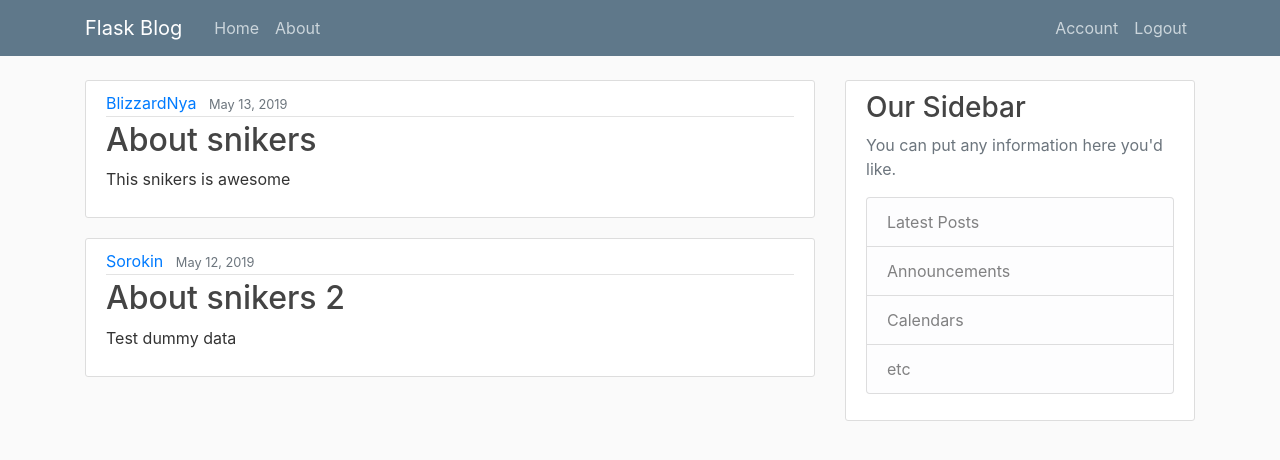
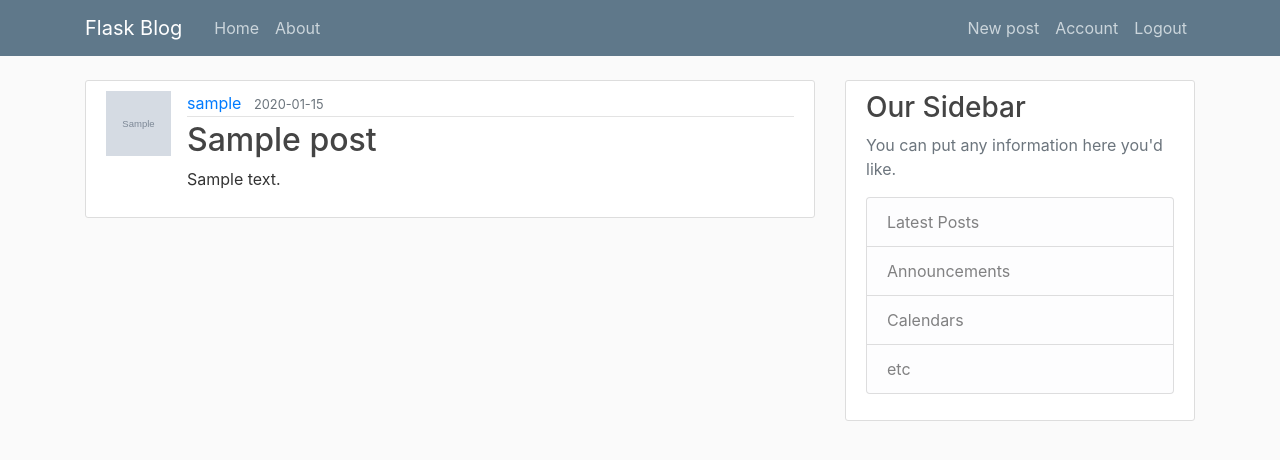
Before and after one commit to Blizzardnya/flaskblog, a Flask app: page / in a window 1280 px wide. Shown: the top 460 px of the page. Run offline with Flask 2, Linux system fonts and the light colour scheme; a user stored in the database is signed in; tables that the repository leaves empty hold one stand-in row (values such as "Sample post"); grey boxes marked "Sample" are stand-in pictures; some libraries are stand-ins or nearby versions.

Commit message:
Lesson 8 complete

```diff
--- a/flaskblog/routes.py
+++ b/flaskblog/routes.py
@@ -1,31 +1,18 @@
 import os
 import secrets
 from PIL import Image
-from flask import render_template, url_for, flash, redirect, request
+from flask import render_template, url_for, flash, redirect, request, abort
 from flaskblog import app, db, bcrypt
 from flaskblog.models import User, Post
-from flaskblog.forms import RegistrationForm, LoginForm, UpdateAccountForm
+from flaskblog.forms import RegistrationForm, LoginForm, UpdateAccountForm, PostForm
 from flask_login import login_user, current_user, logout_user, login_required
-
-posts = [
-    {
-        'author': 'BlizzardNya',
-        'title': 'About snikers',
-        'content': 'This snikers is awesome',
-        'date_posted': 'May 13, 2019'
-    },
-    {
-        'author': 'Sorokin',
-        'title': 'About snikers 2',
-        'content': 'Test dummy data',
-        'date_posted': 'May 12, 2019'
-    }
-]
 
 
 @app.route('/')
 @app.route('/home')
 def home():
+    posts = Post.query.all()
+
     return render_template('home.html', posts=posts)
 
 
@@ -49,7 +36,7 @@ def register():
         flash('Your account has been created!', 'success')
         return redirect(url_for('login'))
 
-    return render_template('register.html', title='Registration', form=form)
+    return render_template('account/register.html', title='Registration', form=form)
 
 
 @app.route('/login', methods=['GET', 'POST'])
@@ -68,7 +55,7 @@ def login():
         else:
             flash('Login Unsuccessful. Please check email and password', 'danger')
 
-    return render_template('login.html', title='Login', form=form)
+    return render_template('account/login.html', title='Login', form=form)
 
 
 @app.route('/logout')
@@ -110,5 +97,65 @@ def account():
         form.email.data = current_user.email
 
     image_file = url_for('static', filename='profile_pics/' + current_user.image_file)
-    return render_template('account.html', title='Account',
+    return render_template('account/account.html', title='Account',
                            image_file=image_file, form=form)
+
+
+@app.route('/post/new', methods=['GET', 'POST'])
+@login_required
+def new_post():
+    form = PostForm()
+
+    if form.validate_on_submit():
+        post = Post(title=form.title.data, content=form.content.data, author=current_user)
+        db.session.add(post)
+        db.session.commit()
+        flash('Your post has been created!', 'success')
+        return redirect(url_for('home'))
+
+    return render_template('post/create_post.html', title='Create new post',
+                           form=form, legend='New Post')
+
+
+@app.route('/post/<int:post_id>')
+def post(post_id):
+    post = Post.query.get_or_404(post_id)
+    return render_template('post/post.html', title=post.title, post=post)
+
+
+@app.route('/post/<int:post_id>/update', methods=['GET', 'POST'])
+@login_required
+def update_post(post_id):
+    post = Post.query.get_or_404(post_id)
+
+    if post.author != current_user:
+        abort(403)
+
+    form = PostForm()
+
+    if form.validate_on_submit():
+        post.title = form.title.data
+        post.content = form.content.data
+        db.session.commit()
+        flash('Your post has been updated!', 'success')
+        return redirect(url_for('post', post_id=post.id))
+    elif request.method == 'GET':
+        form.title.data = post.title
+        form.content.data = post.content
+
+    return render_template('post/create_post.html', title='Update Post',
+                           form=form, legend='Update Post')
+
+
+@app.route('/post/<int:post_id>/delete', methods=['POST'])
+@login_required
+def delete_post(post_id):
+    post = Post.query.get_or_404(post_id)
+
+    if post.author != current_user:
+        abort(403)
+
+    db.session.delete(post)
+    db.session.commit()
+    flash('Your post has been deleted!', 'success')
+    return redirect(url_for('home'))
--- a/flaskblog/templates/home.html
+++ b/flaskblog/templates/home.html
@@ -2,14 +2,16 @@
 {% block content %}
     {% for post in posts %}
         <article class="media content-section">
-          <div class="media-body">
-            <div class="article-metadata">
-              <a class="mr-2" href="#">{{ post.author }}</a>
-              <small class="text-muted">{{ post.date_posted }}</small>
+            <img class="rouded-circle article-img"
+                 src="{{ url_for('static', filename='profile_pics/' + post.author.image_file) }}">
+            <div class="media-body">
+                <div class="article-metadata">
+                    <a class="mr-2" href="#">{{ post.author.username }}</a>
+                    <small class="text-muted">{{ post.date_posted.strftime('%Y-%m-%d') }}</small>
+                </div>
+                <h2><a class="article-title" href="{{ url_for('post', post_id=post.id) }}">{{ post.title }}</a></h2>
+                <p class="article-content">{{ post.content }}</p>
             </div>
-            <h2><a class="article-title" href="#">{{ post.title }}</a></h2>
-            <p class="article-content">{{ post.content }}</p>
-          </div>
         </article>
     {% endfor %}
 {% endblock content %}
--- a/flaskblog/templates/layout.html
+++ b/flaskblog/templates/layout.html
@@ -33,6 +33,7 @@
                         <a class="nav-item nav-link" href="{{ url_for('login') }}">Login</a>
                         <a class="nav-item nav-link" href="{{ url_for('register') }}">Register</a>
                     {% else %}
+                        <a class="nav-item nav-link" href="{{ url_for('new_post') }}">New post</a>
                         <a class="nav-item nav-link" href="{{ url_for('account') }}">Account</a>
                         <a class="nav-item nav-link" href="{{ url_for('logout') }}">Logout</a>
                     {% endif %}
```
Also changed, not shown: flaskblog/forms.py (+7 -1 lines), flaskblog/templates/post/create_post.html (added, +40 -0 lines), flaskblog/templates/post/post.html (added, +44 -0 lines), flaskblog/templates/account/account.html (renamed from flaskblog/templates/account.html), flaskblog/templates/account/login.html (renamed from flaskblog/templates/login.html), flaskblog/templates/account/register.html (renamed from flaskblog/templates/register.html).
